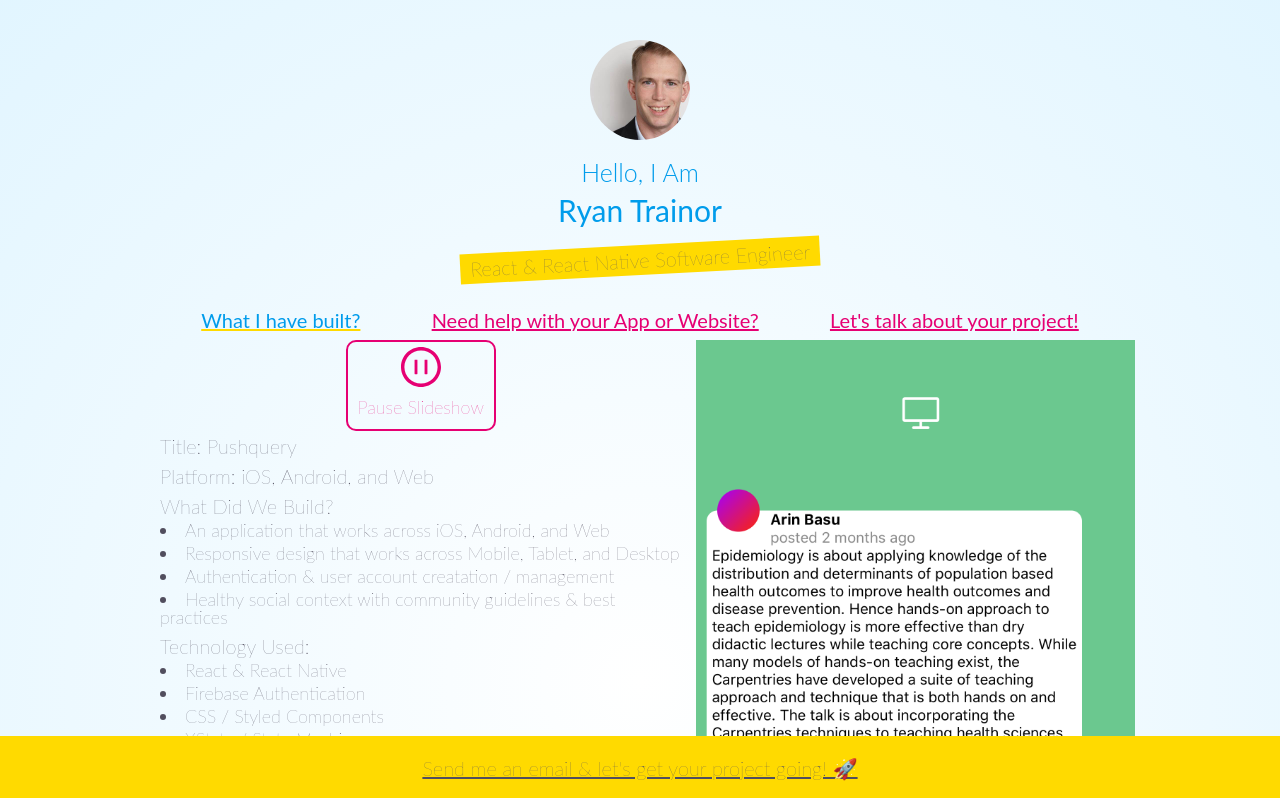
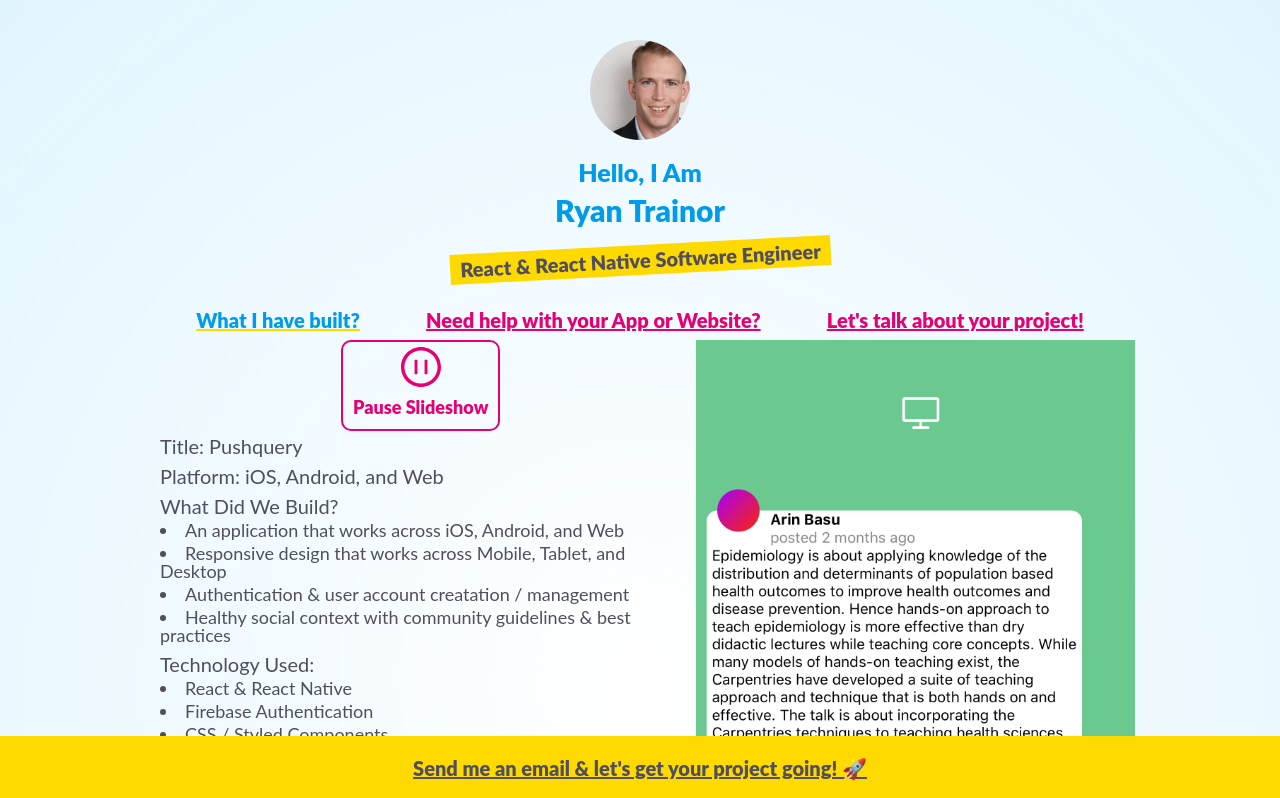
Before and after one commit to rptrainor/ryanptrainor, a Next.js app: page / in a window 1280 px wide. Shown: the top 798 px of the page. Built offline with nearby package versions, Linux system fonts and the light colour scheme.

Commit message:
upped the font wieghts

```diff
--- a/styles/globalStyles.css
+++ b/styles/globalStyles.css
@@ -1,6 +1,6 @@
 @font-face {
   font-family: "Lato", sans-serif;
-  src: url("https://fonts.googleapis.com/css2?family=Lato:wght@100;300;400&display=swap");
+  src: url("https://fonts.googleapis.com/css2?family=Lato:wght@400;900&display=swap");
 }
 html {
   box-sizing: border-box;
@@ -39,6 +39,7 @@ a {
   padding: 0.5rem;
   margin: 0.5rem;
   font-family: "Lato", sans-serif;
+  font-weight: 900;
   cursor: pointer;
   text-decoration: underline;
   text-decoration-color: #e60073;
@@ -61,6 +62,8 @@ button {
 }
 button p {
   color: #e60073;
+  font-family: "Lato", sans-serif;
+  font-weight: 900;
 }
 button:hover {
   color: #009ceb;
@@ -83,7 +86,7 @@ button:focus {
 h1 {
   font-family: "Lato", sans-serif;
   color: #009ceb;
-  font-weight: 400;
+  font-weight: 900;
   font-size: 3rem;
   padding: 0;
   margin: 0 0 2rem 0;
@@ -91,7 +94,7 @@ h1 {
 h2 {
   font-family: "Lato", sans-serif;
   color: #009ceb;
-  font-weight: 300;
+  font-weight: 900;
   font-size: 2.5rem;
   padding: 0;
   margin: 1rem;
@@ -101,7 +104,7 @@ h3 {
   color: #514e5e;
   background-color: #ffda00;
   transform: rotate(-3deg);
-  font-weight: 100;
+  font-weight: 900;
   font-size: 2rem;
   padding: 0.5rem 1rem 0.5rem 1rem;
   margin: 0 1rem 1rem 1rem;
@@ -110,7 +113,7 @@ h4 {
   font-family: "Lato", sans-serif;
   color: #514e5e;
   font-size: 2rem;
-  font-weight: 100;
+  font-weight: 400;
   padding: 0.5rem 1rem 0.5rem 1rem;
   margin: 0 1rem 0 1rem;
 }
@@ -118,14 +121,14 @@ li {
   font-family: "Lato", sans-serif;
   color: #514e5e;
   font-size: 1.8rem;
-  font-weight: 100;
+  font-weight: 400;
   padding: 0rem 1rem 0.5rem 1rem;
   margin: 0 1rem 0 1rem;
 }
 p {
   font-family: "Lato", sans-serif;
   color: #514e5e;
-  font-weight: 100;
+  font-weight: 400;
   font-size: 1.8rem;
   line-height: 1.2;
   margin: 0.5rem;
@@ -139,7 +142,7 @@ footer {
 footer p {
   font-family: "Lato", sans-serif;
   color: #514e5e;
-  font-weight: 100;
+  font-weight: 900;
   font-size: 2rem;
   padding: 0.5rem 1rem 0.5rem 1rem;
   margin: 1rem;
```
